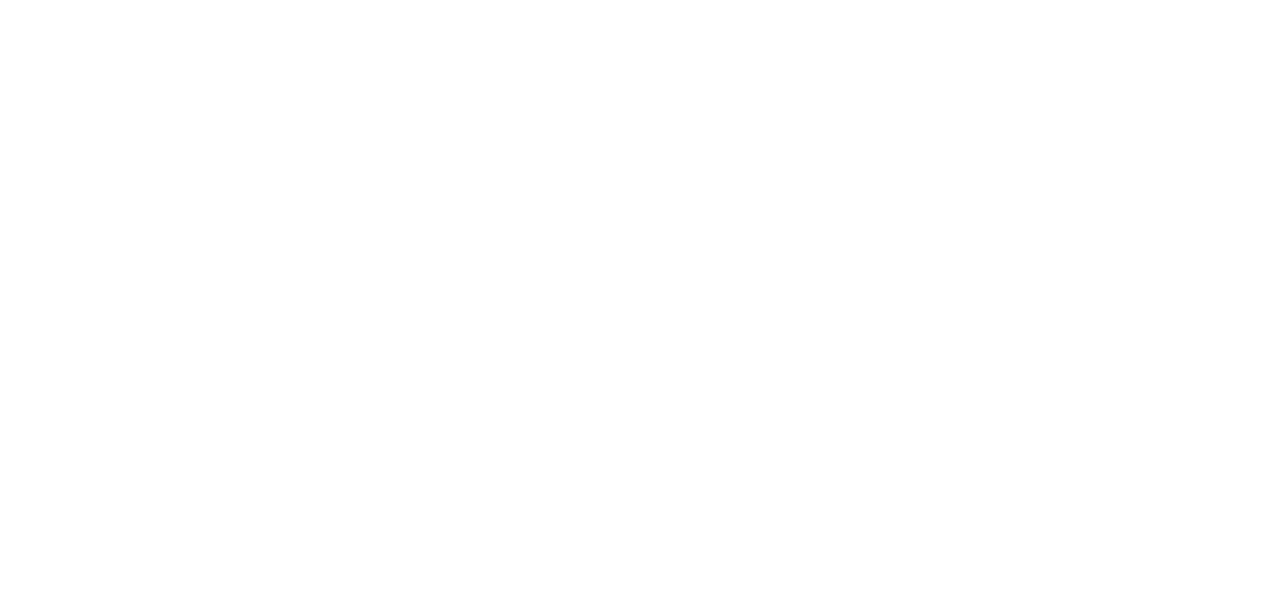
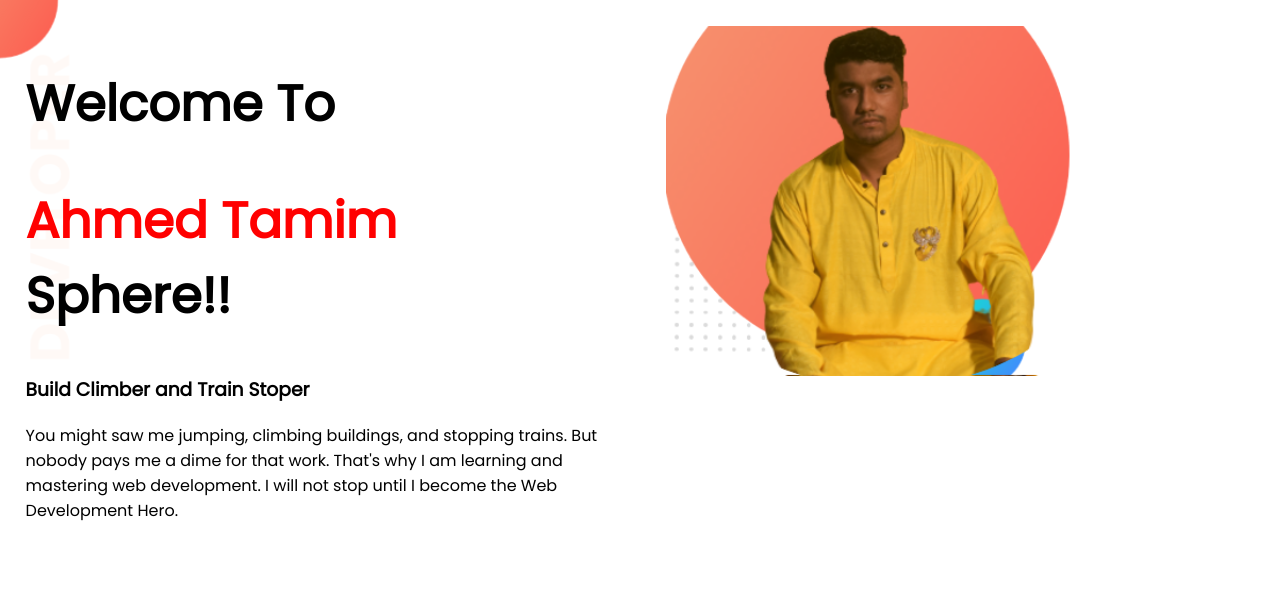
Before and after one commit to tamim8050/developer-portfolio, a plain HTML site: page index.html in a window 1280 px wide. Drawn offline with Linux system fonts and the light colour scheme.

Commit message:
ahmed sphere

```diff
--- a/index.html
+++ b/index.html
@@ -1,13 +1,33 @@
 <!DOCTYPE html>
 <html lang="en">
+
 <head>
     <meta charset="UTF-8">
     <meta http-equiv="X-UA-Compatible" content="IE=edge">
     <meta name="viewport" content="width=device-width, initial-scale=1.0">
     <title>Ahmed Tamim portfolio</title>
+    <link rel="preconnect" href="https://fonts.googleapis.com">
+    <link rel="preconnect" href="https://fonts.gstatic.com" crossorigin>
+    <link href="https://fonts.googleapis.com/css2?family=Poppins&display=swap" rel="stylesheet">
     <link rel="stylesheet" href="style.css">
 </head>
+
 <body>
+    <section class="top-banner">
+        <div class=half-width>
+            <h1>Welcome To</h1>
+            <h1><span class="red">Ahmed Tamim</span> Sphere!! </h1>
+            <h3>Build Climber and Train Stoper</h3>
+            <p>You might saw me jumping, climbing buildings, and stopping trains. But nobody pays me a dime for that
+                work.
+                That's why I am learning and mastering web development. I will not stop until I become the Web
+                Development
+                Hero.</p>
+            <a class="link-button" target="_blank" href="https://www.linkedin.com/in/ahmed-tamim-38aa1917b/">Hire Me</a>
+        </div>
+        <div class=half-width>
+            <img src="images/DSC_0696-removebg-preview (1).png" alt="" </div>
+    </section>
+</body>
 
-</body>
 </html>
--- a/style.css
+++ b/style.css
@@ -0,0 +1,35 @@
+body{
+    font-family: 'Poppins', sans-serif;
+    margin: 0;
+}
+h1{
+    font-size: 50px;
+}
+.red{
+    color: red;
+}
+section{
+    display:flex
+}
+.half-width{
+    width: 50%;
+    padding: 2%;
+}
+.half-width img{
+    width: 70%;
+}
+.link-button{
+    text-decoration: none;
+    background-image: linear-gradient(orange tomato);
+    padding: 10px 40px;
+    color: white;
+    font-weight: 400;
+    border-radius: 5px;
+
+
+
+}
+.top-banner{
+    background-image: url(images/top-banner.png);
+    background-repeat: no-repeat;
+}
```
Also changed, not shown: images/DSC_0696-removebg-preview (1).png (added), images/dream-bg.png (added), images/exp-bg.png (added), images/jhankar.png (added), images/jhankar2.png (added), images/my-bg.png (added), images/my-bg2.png (added), images/top-banner.png (added), 7 other files.
